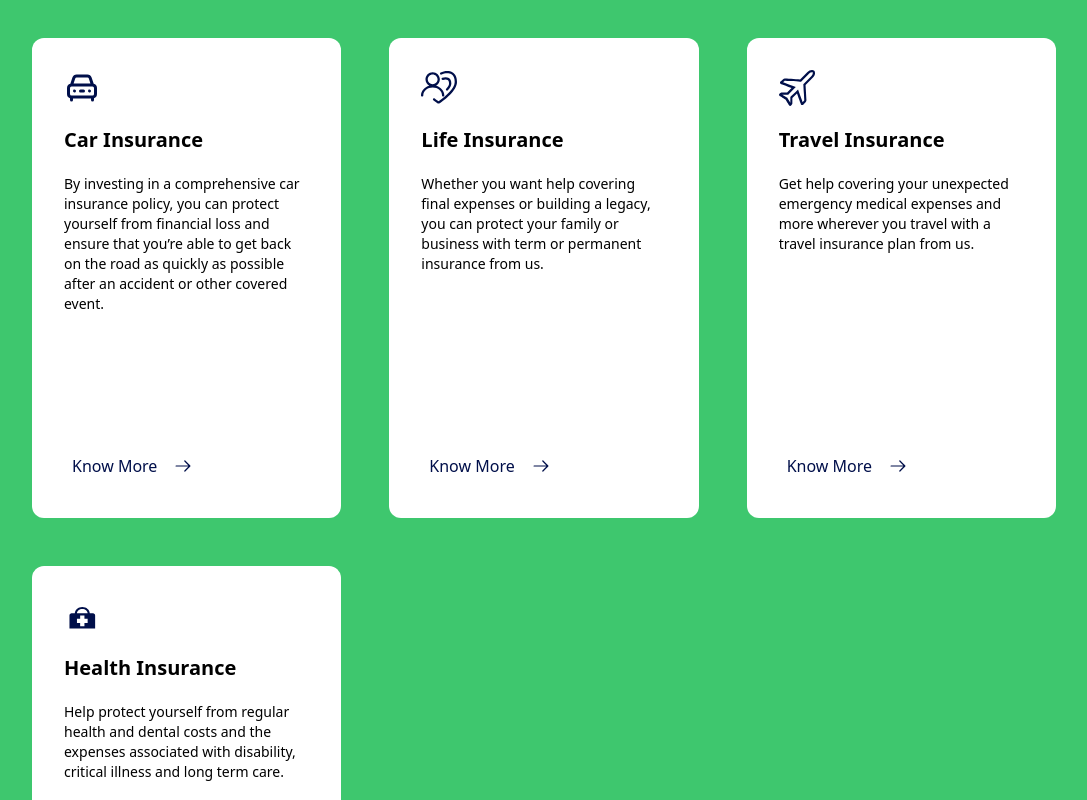
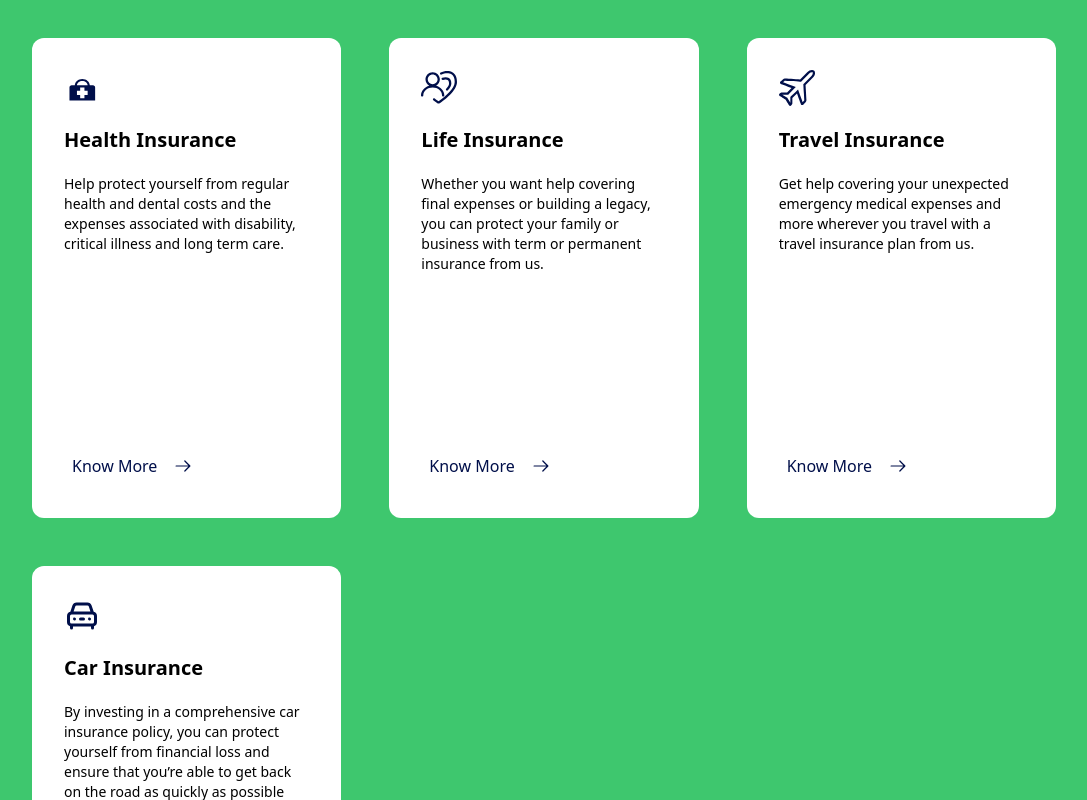
Before and after one commit to tejinder-pal-singh/universalInsurance, a React (Vite) app: page / in a window 1280 px wide. Shown: the part 2220-3020 px from the top of the page, without its empty margins (96-1183 px from the left). Built offline with nearby package versions, Linux system fonts and the light colour scheme.

Commit message:
change direction

```diff
--- a/src/pages/Services.tsx
+++ b/src/pages/Services.tsx
@@ -14,12 +14,13 @@ import { Link } from "react-router-dom";
 
 export const insuranceTypes = [
   {
-    icon: <CarIcon />,
-    imageUrl: carInsurance,
-    name: "Car Insurance",
+    icon: <HealthIcon />,
+    name: "Health Insurance",
+    imageUrl: healthInsurance,
     description:
-      "By investing in a comprehensive car insurance policy, you can protect yourself from financial loss and ensure that you’re able to get back on the road as quickly as possible after an accident or other covered event.",
+      "Help protect yourself from regular health and dental costs and the expenses associated with disability, critical illness and long term care.",
   },
+
   {
     icon: <LifeIcon />,
     name: "Life Insurance",
@@ -35,11 +36,11 @@ export const insuranceTypes = [
       "Get help covering your unexpected emergency medical expenses and more wherever you travel with a travel insurance plan from us.",
   },
   {
-    icon: <HealthIcon />,
-    name: "Health Insurance",
-    imageUrl: healthInsurance,
+    icon: <CarIcon />,
+    imageUrl: carInsurance,
+    name: "Car Insurance",
     description:
-      "Help protect yourself from regular health and dental costs and the expenses associated with disability, critical illness and long term care.",
+      "By investing in a comprehensive car insurance policy, you can protect yourself from financial loss and ensure that you’re able to get back on the road as quickly as possible after an accident or other covered event.",
   },
 ];
 export const Services = () => {
```
